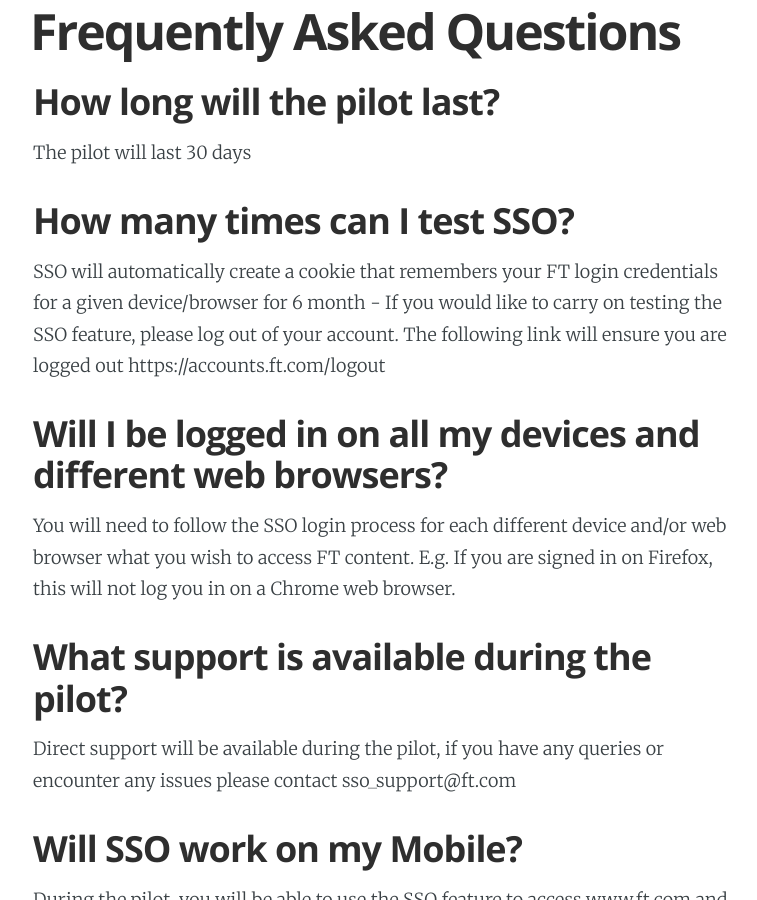
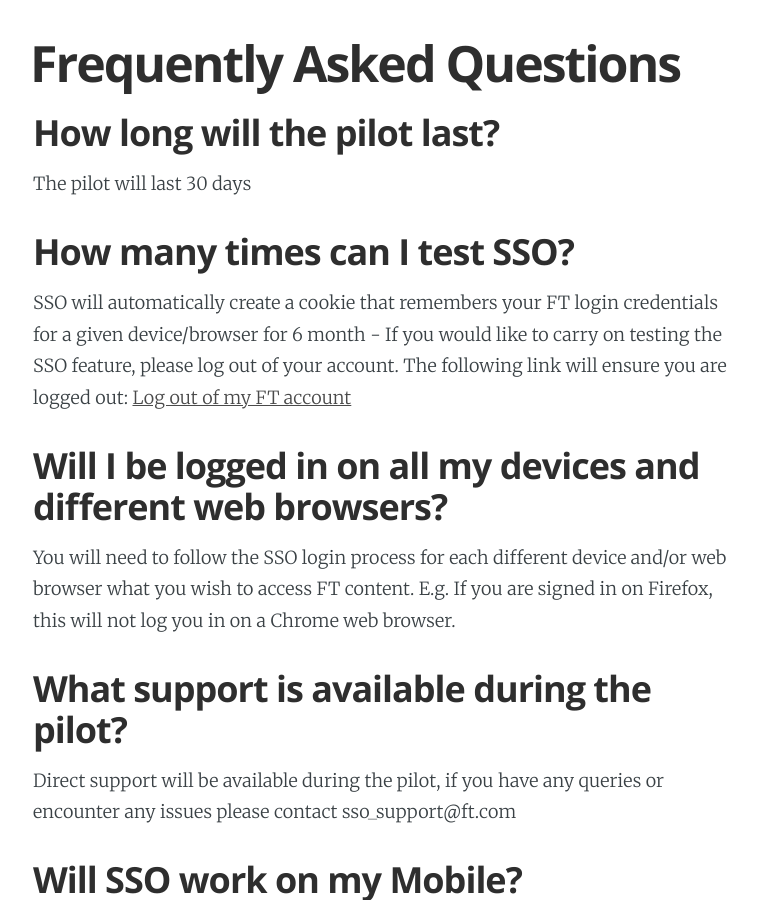
Before and after one commit to Financial-Times/sso-support, a Jekyll site: the page built from _posts/2016-07-19-user-guide-p2p-idp.md, in a window 1280 px wide and 900 px high, scrolled down 2594 px. Shown: the whole window, without its empty margins (252-1009 px from the left). Built offline with Jekyll 4.4.1, drawn with Linux system fonts in a browser that asks for light colours; some of the changed text lies outside the part shown.

Commit message:
Update 2016-07-19-user-guide-p2p-idp.md

```diff
--- a/_posts/2016-07-19-user-guide-p2p-idp.md
+++ b/_posts/2016-07-19-user-guide-p2p-idp.md
@@ -30,7 +30,7 @@
 
 * Please ensure that you are logged out of your FT account before you
 attempt to sign in via SSO. The following link will ensure you are
-logged out: [Log out](https://accounts.ft.com/logout)
+logged out: [Log out of my FT account](https://accounts.ft.com/logout)
 * When accessing FT content you will be directed to the above page
 * Enter your FT account Email address
 * There is no need to enter your Password, please leave this field blank
@@ -56,7 +56,7 @@
 The pilot will last 30 days
 
 ## How many times can I test SSO?
-SSO will automatically create a cookie that remembers your FT login credentials for a given device/browser for 6 month - If you would like to carry on testing the SSO feature, please log out of your account. The following link will ensure you are logged out https://accounts.ft.com/logout
+SSO will automatically create a cookie that remembers your FT login credentials for a given device/browser for 6 month - If you would like to carry on testing the SSO feature, please log out of your account. The following link will ensure you are logged out: [Log out of my FT account](https://accounts.ft.com/logout)
 
 ## Will I be logged in on all my devices and different web browsers?
 You will need to follow the SSO login process for each different device and/or web browser what you wish to access FT content. E.g. If you are signed in on Firefox, this will not log you in on a Chrome web browser.
```
Also changed, not shown: other parts of _posts/2016-07-19-user-guide-p2p-idp.md (+1 -1 lines).
